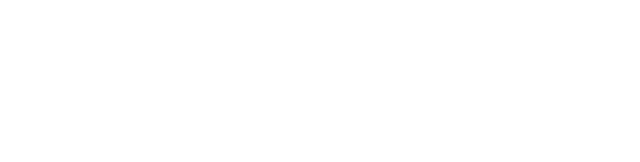
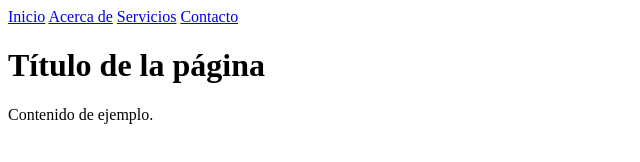
Before and after one commit to JAASM1/MAyZak, a plain HTML site: page index.html in a window 1280 px wide. Shown: the whole page, without its empty margins (0-640 px from the left). Drawn offline with Linux system fonts and the light colour scheme.

Commit message:
Se agrega barra de navegacion

```diff
--- a/index.html
+++ b/index.html
@@ -7,6 +7,16 @@
     <title>Document</title>
 </head>
 <body>
+    <!-- Barra de navegación -->
+    <div class="navbar">
+      <a href="#">Inicio</a>
+      <a href="#">Acerca de</a>
+      <a href="#">Servicios</a>
+      <a href="#">Contacto</a>
+    </div>
 
-</body>
+    <!-- Contenido de la página -->
+    <h1>Título de la página</h1>
+    <p>Contenido de ejemplo.</p>
+  </body>
 </html>
```
